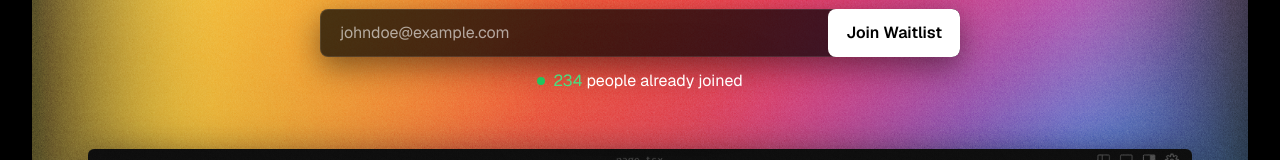
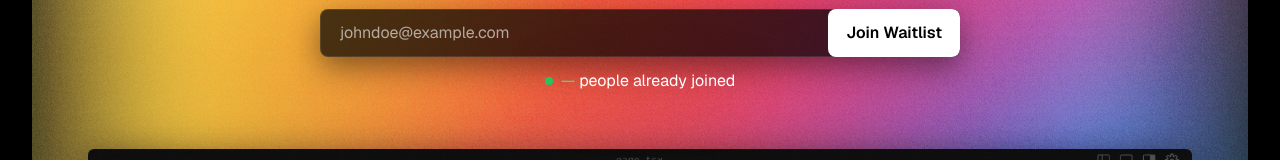
Before and after one commit to alimkhann/commitly, a Next.js app in the folder commitly-landing/: page / in a window 1280 px wide. Shown: the part 350-510 px from the top of the page. Built offline with nearby package versions, Linux system fonts and the light colour scheme; no server answers.

Commit message:
counter fixed, not mock anymore

```diff
--- a/commitly-landing/app/page.tsx
+++ b/commitly-landing/app/page.tsx
@@ -11,7 +11,7 @@ export default function Page() {
     const [supportEmail, setSupportEmail] = useState('')
     const [message, setMessage] = useState('')
 
-    const [waitlistCount, setWaitlistCount] = useState(234)
+    const [waitlistCount, setWaitlistCount] = useState<number | null>(null)
     const [isSubmitting, setIsSubmitting] = useState(false)
     const [submitStatus, setSubmitStatus] = useState<'idle' | 'success' | 'error'>('idle')
 
@@ -75,7 +75,7 @@ export default function Page() {
             })
             if (!res.ok) throw new Error('failed')
             setSubmitStatus('success')
-            setWaitlistCount(c => c + 1)
+            setWaitlistCount(c => (c ?? 0) + 1)
         } catch {
             setSubmitStatus('error')
         } finally {
@@ -185,7 +185,7 @@ export default function Page() {
                         {/* Counter */}
                         <div className="mt-3 counter-shadow inline-flex items-center gap-2">
                             <span className="dot-green" />
-                            <span><span className="text-green-400">{waitlistCount}</span> people already joined</span>
+                            <span><span className="text-green-400">{waitlistCount ?? '—'}</span> people already joined</span>
                         </div>
                     </div>
 
```
